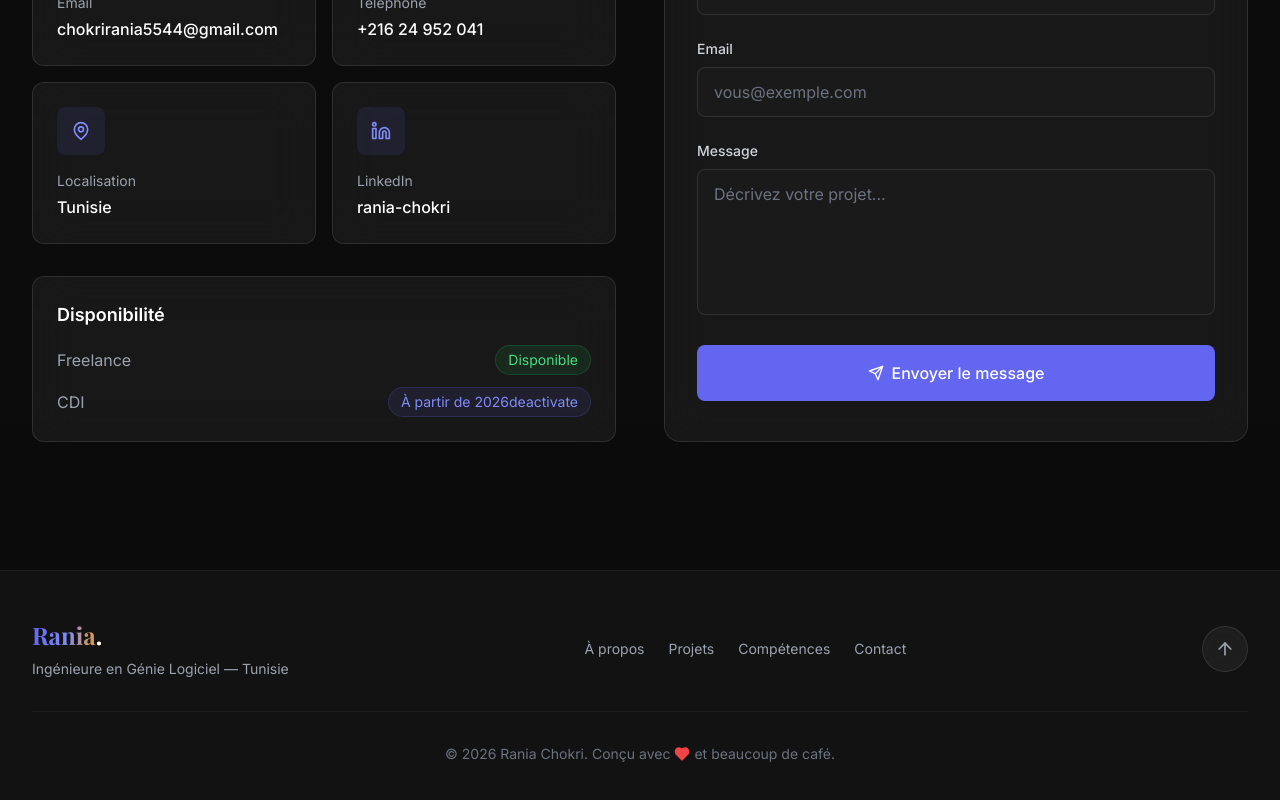
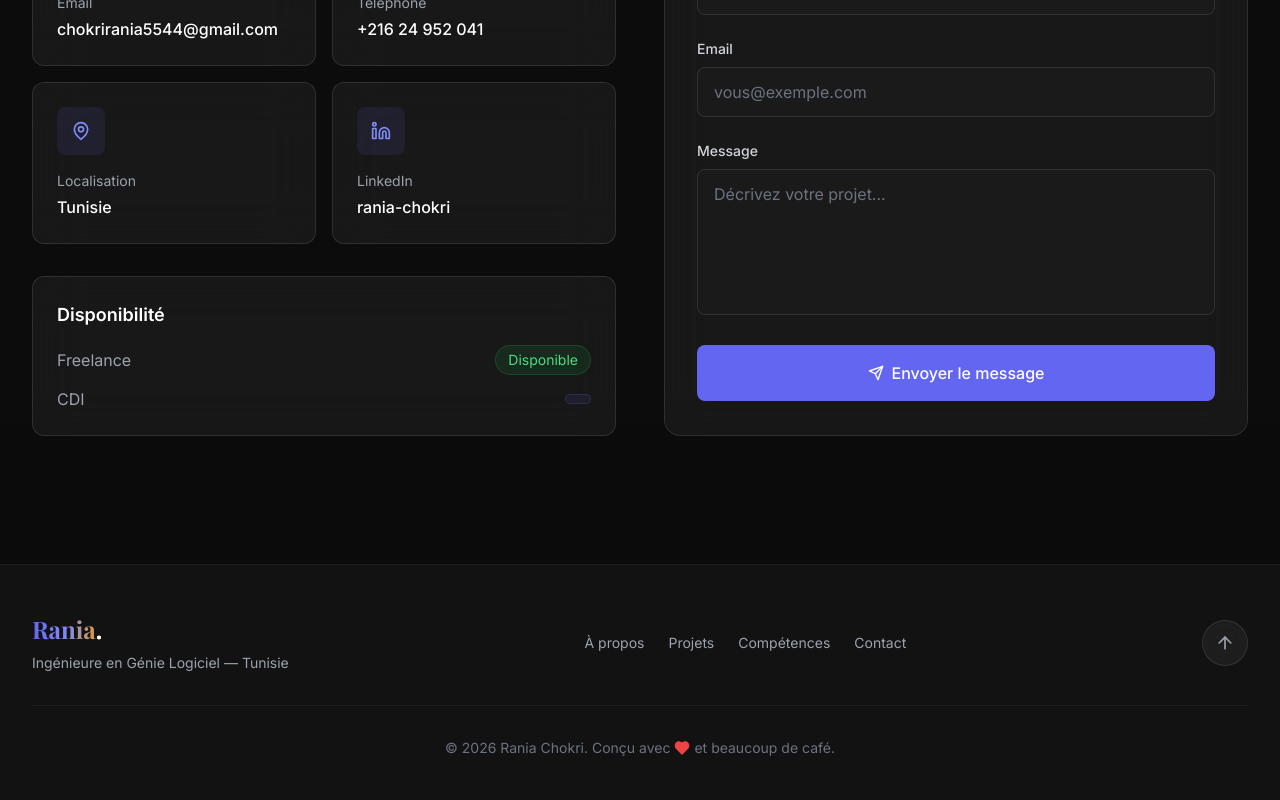
Before and after one commit to raniachokri/Portfolio, a React (Vite) app: page / in a window 1280 px wide. Shown: the part 7707-8507 px from the top of the page. Built offline with nearby package versions, Linux system fonts and the light colour scheme.

Commit message:
Update portfolio components

```diff
--- a/src/components/Contact.jsx
+++ b/src/components/Contact.jsx
@@ -82,7 +82,7 @@ const Contact = () => {
                   <div className="flex items-center justify-between">
                     <span className="text-gray-400">CDI</span>
                     <span className="px-3 py-1 rounded-full bg-accent/10 text-accent-light text-sm border border-accent/20">
-                      À partir de 2026deactivate
+
                     </span>
                   </div>
                 </div>
```
